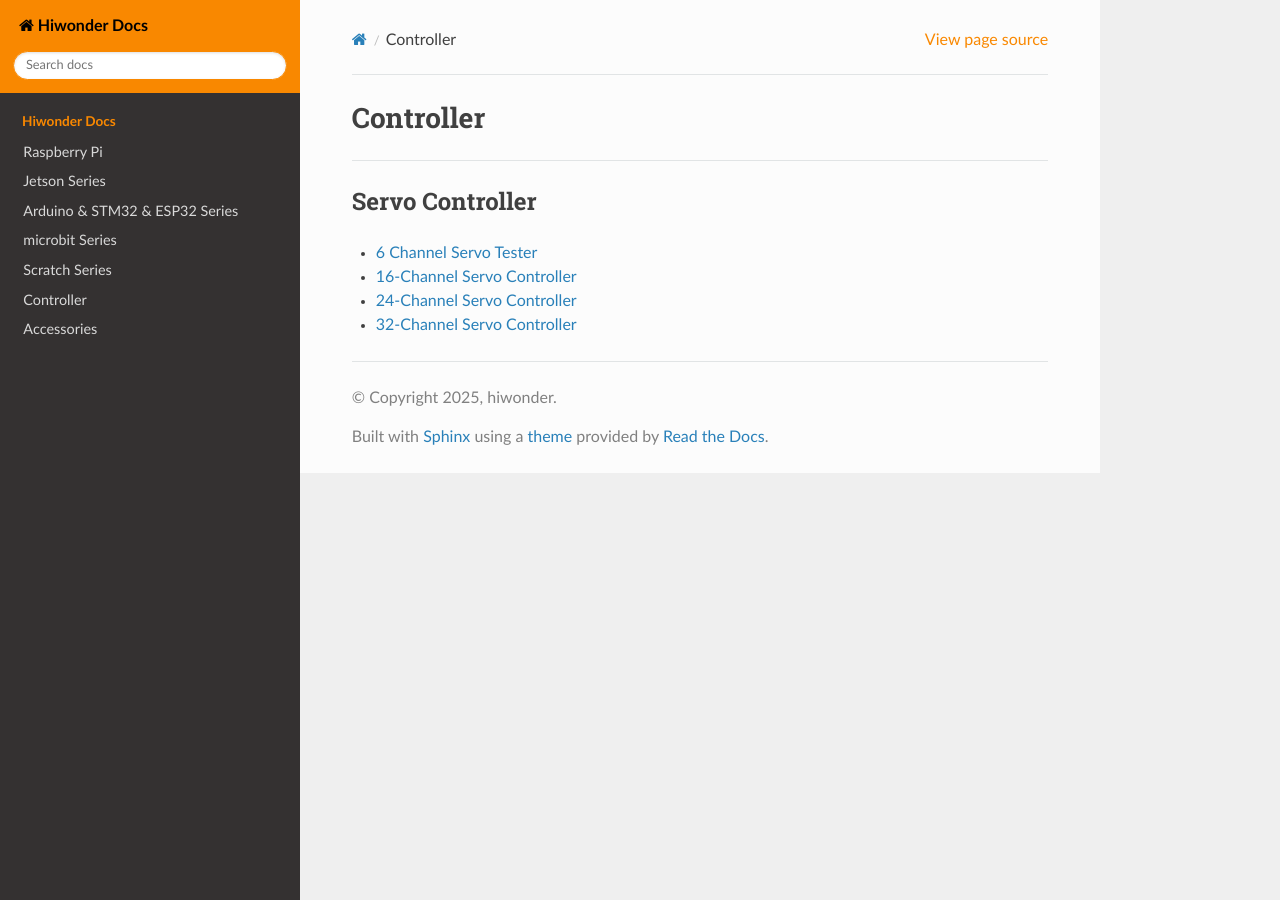
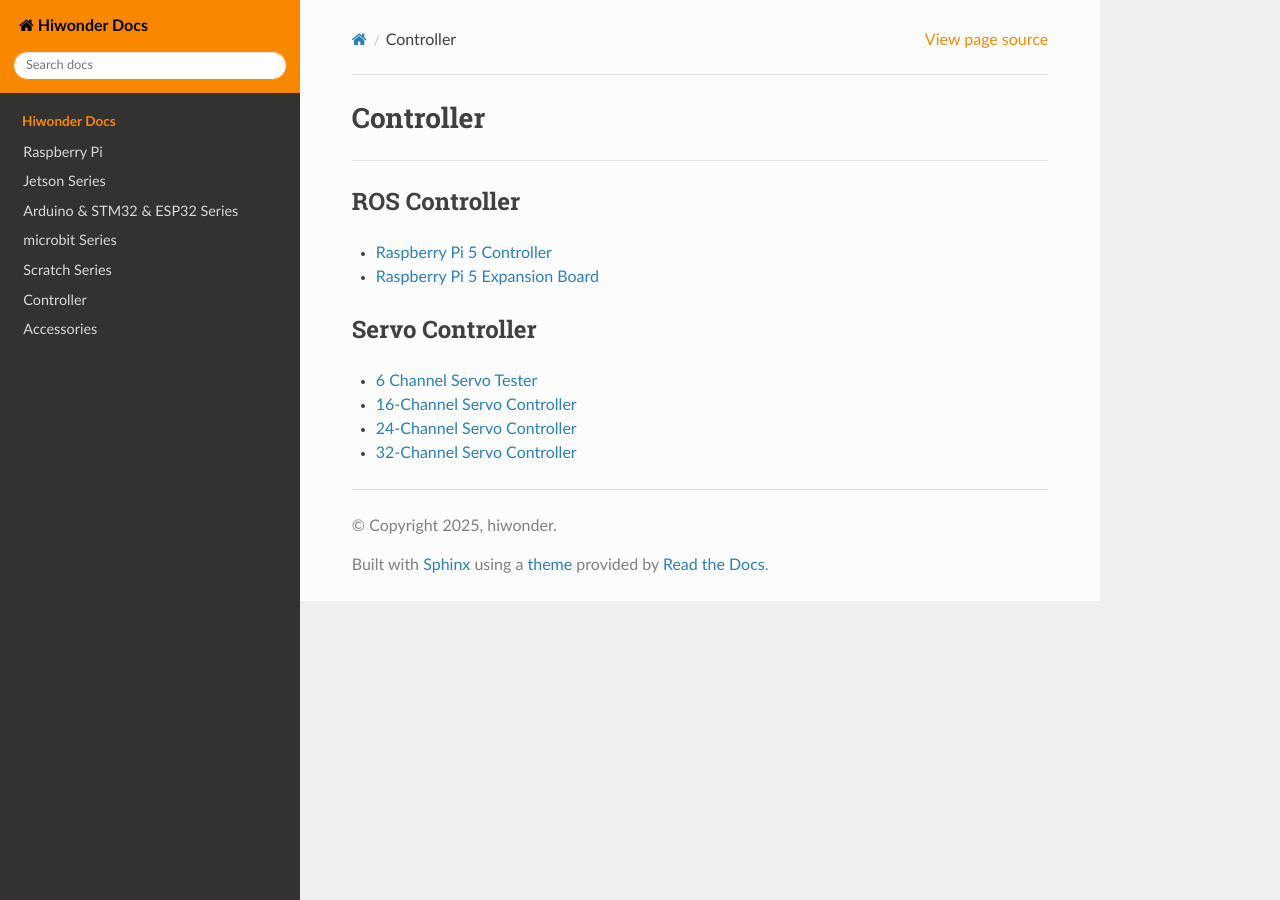
Before and after one commit to Hiwonder-docs/Hiwonder-docs, a Sphinx documentation site: the page built from source/controller/index.md, in a window 1280 px wide. Built offline with Sphinx 7.4.7 and the Read the Docs theme 3.1.0, drawn with Linux system fonts in a browser that asks for light colours.

Commit message:
add Raspberry Pi 5 Expansion Board

```diff
--- a/source/controller/index.md
+++ b/source/controller/index.md
@@ -1,5 +1,10 @@
 # Controller
 ---
+
+## ROS Controller
+
+* [Raspberry Pi 5 Controller](https://wiki.hiwonder.com/projects/Raspberry-Pi-5-Controller/en/latest/)
+* [Raspberry Pi 5 Expansion Board](https://wiki.hiwonder.com/projects/Raspberry-Pi-5-Expansion-Board/en/latest)
 
 ## Servo Controller
 
```
Also changed, not shown: source/learn/index.md (+2 -0 lines), source/raspberrypi/index.md (+1 -0 lines).
